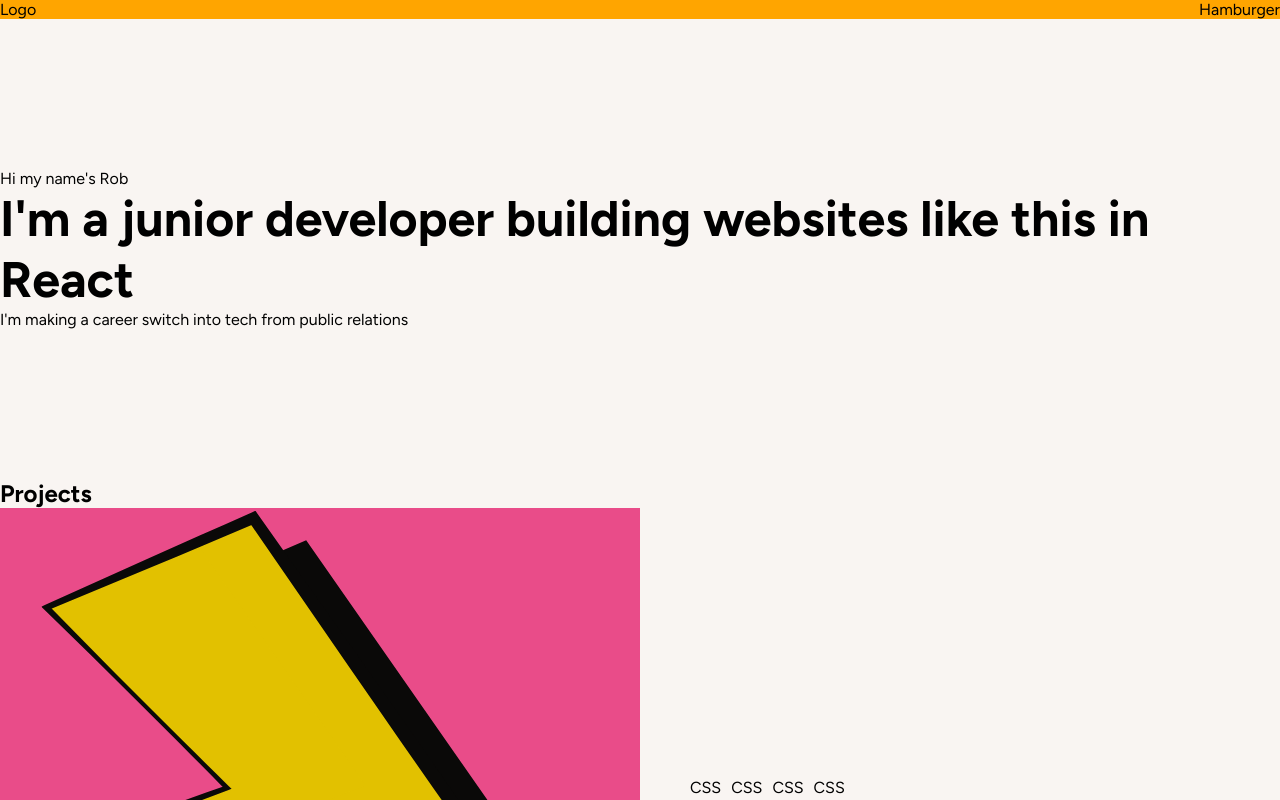
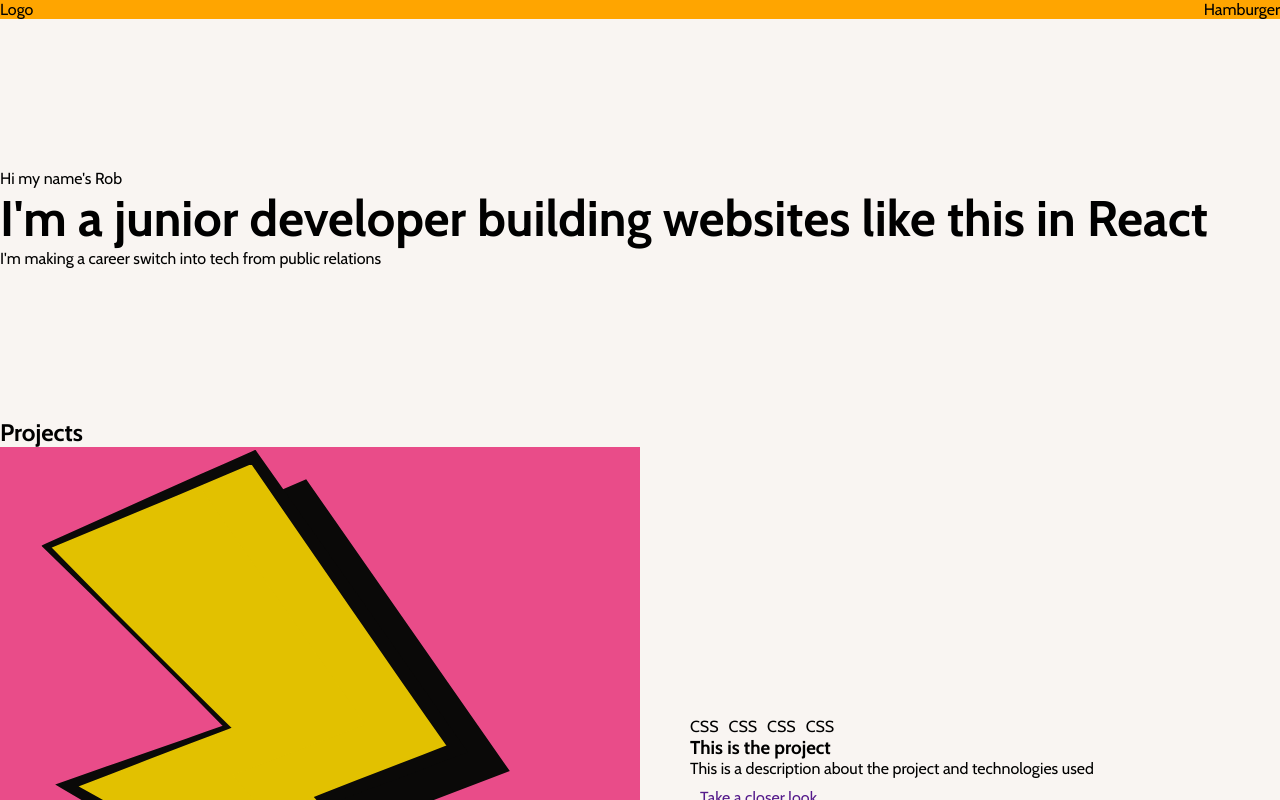
Before and after one commit to robjeybee/robjeybee-portfolio, a React (Vite) app: page / in a window 1280 px wide. Shown: the top 800 px of the page. Built offline with nearby package versions, Linux system fonts and the light colour scheme.

Commit message:
changed font

```diff
--- a/src/components/Contact.jsx
+++ b/src/components/Contact.jsx
@@ -29,8 +29,8 @@
               <h2>Or use the form below</h2>
               <input type="text" name="name" required placeholder="Your name*"/>
               <input type="email" name="email" required placeholder="Your email*" />
-              <textarea name="message" required placeholder="How can I help?*"></textarea>
-              <button className="contact-button" type="submit">Get in touch</button>
+            <textarea name="message" required placeholder="How can I help?*"></textarea>
+            <button className="contact-button" type="submit">Get in touch</button>
             </form>
         </div>
       </div>
--- a/src/styles/header.scss
+++ b/src/styles/header.scss
@@ -1,6 +1,9 @@
+@import url('https://fonts.googleapis.com/css2?family=Cabin:wght@400;600;700&display=swap');
+
 .header-container {
     background-color: orange;
     width: 100%;
+    font-family: 'Cabin', sans-serif;
 }
 
 .nav {
--- a/src/styles/index.scss
+++ b/src/styles/index.scss
@@ -14,7 +14,7 @@
 
 */
 
-@import url('https://fonts.googleapis.com/css2?family=Figtree:wght@400;500;700;900&family&display=swap');
+@import url('https://fonts.googleapis.com/css2?family=Cabin:wght@400;600;700&display=swap');
 
 * {
     margin: 0;
@@ -24,5 +24,5 @@
 body {
     background-color: #f9f5f2;
     scroll-behavior: smooth;
-    font-family: 'Figtree', sans-serif;
+    font-family: 'Cabin', sans-serif;
 }
```
